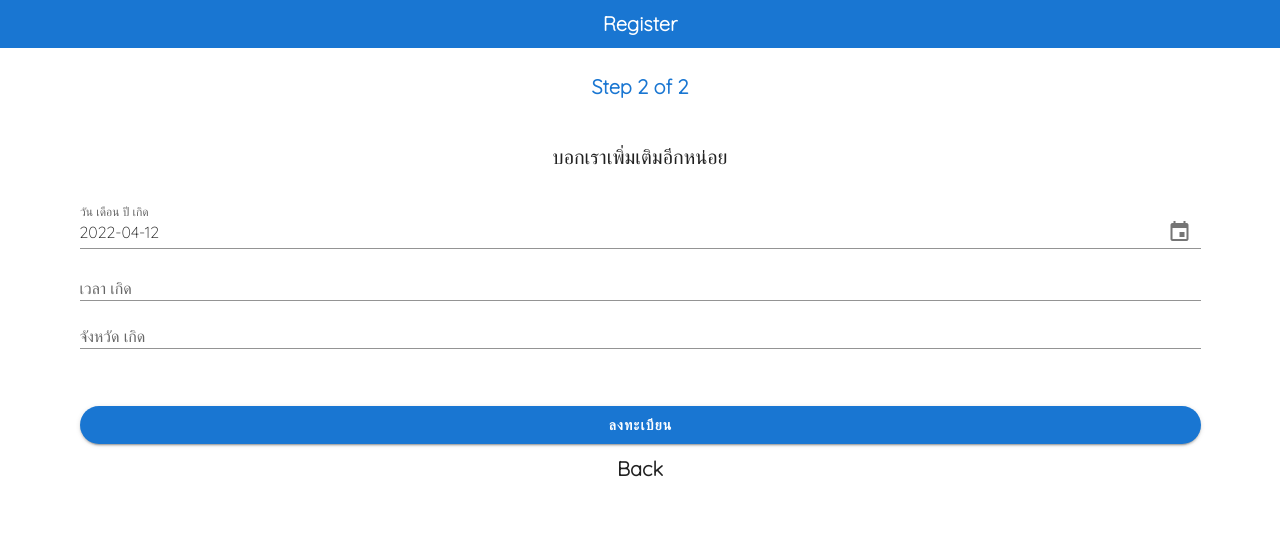
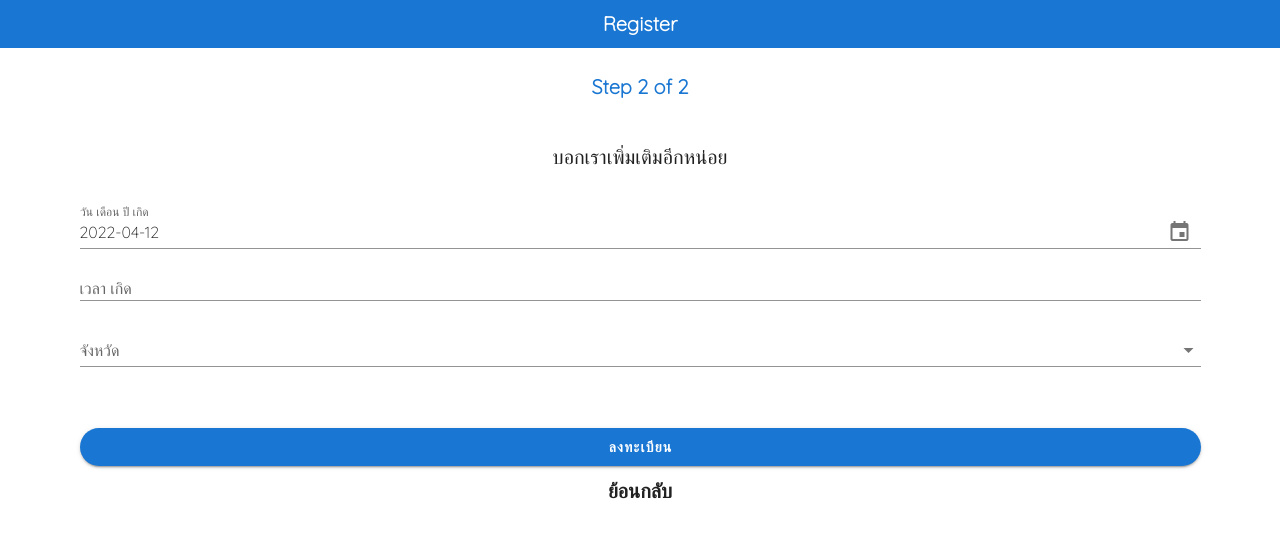
Before and after one commit to minkicu/auspiciousRegister, a Nuxt app: page /register/step2 in a window 1280 px wide. Shown: the top 538 px of the page. Built offline with nearby package versions, Linux system fonts and the light colour scheme.

Commit message:
update required field

```diff
--- a/pages/register/index.vue
+++ b/pages/register/index.vue
@@ -23,15 +23,17 @@
                 </v-col>
                 <v-col cols="12">
                     <v-form>
-                        <v-text-field
+                        <v-text-field class="mb-3"
                             v-model="form.firstname"
                             hint="ไม่ต้องระบุคำนำหน้า"
                             label="ชื่อ"
+                            :rules="[rules.required]"
                         ></v-text-field>
-                        <v-text-field
+                        <v-text-field class="mb-3"
                             v-model="form.lastname"
                             dense
                             label="สกุล"
+                            :rules="[rules.required]"
                         ></v-text-field>
                         <div class="gender-group d-flex mt-3">
                             <p>เพศ</p>
@@ -80,6 +82,9 @@ export default {
                 firstname: this.$store.getters.getRegister.firstname,
                 lastname: this.$store.getters.getRegister.lastname,
                 gender: this.$store.getters.getRegister.gender
+            },
+            rules: {
+                required: value => !!value || 'โปรดระบุ.'
             }
         }
     },
--- a/pages/register/step2.vue
+++ b/pages/register/step2.vue
@@ -60,18 +60,22 @@
                         </v-dialog>
 
 
-
                         <v-text-field
                             v-model="form.birthtime"
                             dense
                             label="เวลา เกิด"
                             hint="HH:MM"
                         ></v-text-field>
-                        <v-text-field
-                            v-model="form.birthlocation"
-                            dense
-                            label="จังหวัด เกิด"
-                        ></v-text-field>
+
+                        <v-autocomplete
+                            ref="province"
+                            v-model="form.province"
+                            :rules="[() => !!form.province || 'โปรดระบุ']"
+                            :items="provinces"
+                            label="จังหวัด"
+                            placeholder="กรุณาเลือก..."
+                            required
+                        ></v-autocomplete>
                         <v-btn
                             rounded
                             color="primary"
@@ -82,7 +86,7 @@
                             ลงทะเบียน
                             </v-btn>
 
-                        <div class="w-100 text-center my-btn text-primary" @click="back">Back</div>
+                        <div class="w-100 text-center my-btn text-primary" @click="back">ย้อนกลับ</div>
                     </v-form>
                 </v-col>
             </v-row>
@@ -97,9 +101,91 @@ export default {
             form: {
                 birthdate: (new Date(Date.now() - (new Date()).getTimezoneOffset() * 60000)).toISOString().substr(0, 10),
                 birthtime: '',
-                birthlocation: ''
+                birthlocation: '',
+                province: ''
             },
             modal: false,
+            modal2: false,
+            time: null,
+            provinces: [
+                'กรุงเทพมหานคร',
+                'กระบี่',
+                'กาญจนบุรี',
+                'กาฬสินธุ์',
+                'กำแพงเพชร',
+                'ขอนแก่น',
+                'จันทบุรี',
+                'ฉะเชิงเทรา',
+                'ชลบุรี',
+                'ชัยนาท',
+                'ชัยภูมิ',
+                'ชุมพร',
+                'เชียงใหม่',
+                'เชียงราย',
+                'ตรัง',
+                'ตราด',
+                'ตาก',
+                'นครนายก',
+                'นครปฐม',
+                'นครพนม',
+                'นครราชสีมา',
+                'นครศรีธรรมราช',
+                'นครสวรรค์',
+                'นนทบุรี',
+                'นราธิวาส',
+                'น่าน',
+                'บึงกาฬ',
+                'บุรีรัมย์',
+                'ปทุมธานี',
+                'ประจวบคีรีขันธ์',
+                'ปราจีนบุรี',
+                'ปัตตานี',
+                'พระนครศรีอยุธยา',
+                'พะเยา',
+                'พังงา',
+                'พัทลุง',
+                'พิจิตร',
+                'พิษณุโลก',
+                'เพชรบุรี',
+                'เพชรบูรณ์',
+                'แพร่',
+                'ภูเก็ต',
+                'มหาสารคาม',
+                'มุกดาหาร',
+                'แม่ฮ่องสอน',
+                'ยโสธร',
+                'ยะลา',
+                'ร้อยเอ็ด',
+                'ระนอง',
+                'ระยอง',
+                'ราชบุรี',
+                'ลพบุรี',
+                'ลำปาง',
+                'ลำพูน',
+                'เลย',
+                'ศรีสะเกษ',
+                'สกลนคร',
+                'สงขลา',
+                'สตูล',
+                'สมุทรปราการ',
+                'สมุทรสงคราม',
+                'สมุทรสาคร',
+                'สระแก้ว',
+                'สระบุรี',
+                'สิงห์บุรี',
+                'สุโขทัย',
+                'สุพรรณบุรี',
+                'สุราษฎร์ธานี',
+                'สุรินทร์',
+                'หนองคาย',
+                'หนองบัวลำภู',
+                'อ่างทอง',
+                'อำนาจเจริญ',
+                'อุดรธานี',
+                'อุตรดิตถ์',
+                'อุทัยธานี',
+                'อุบลราชธานี',
+                ]
         }
     },
     methods: {
```
